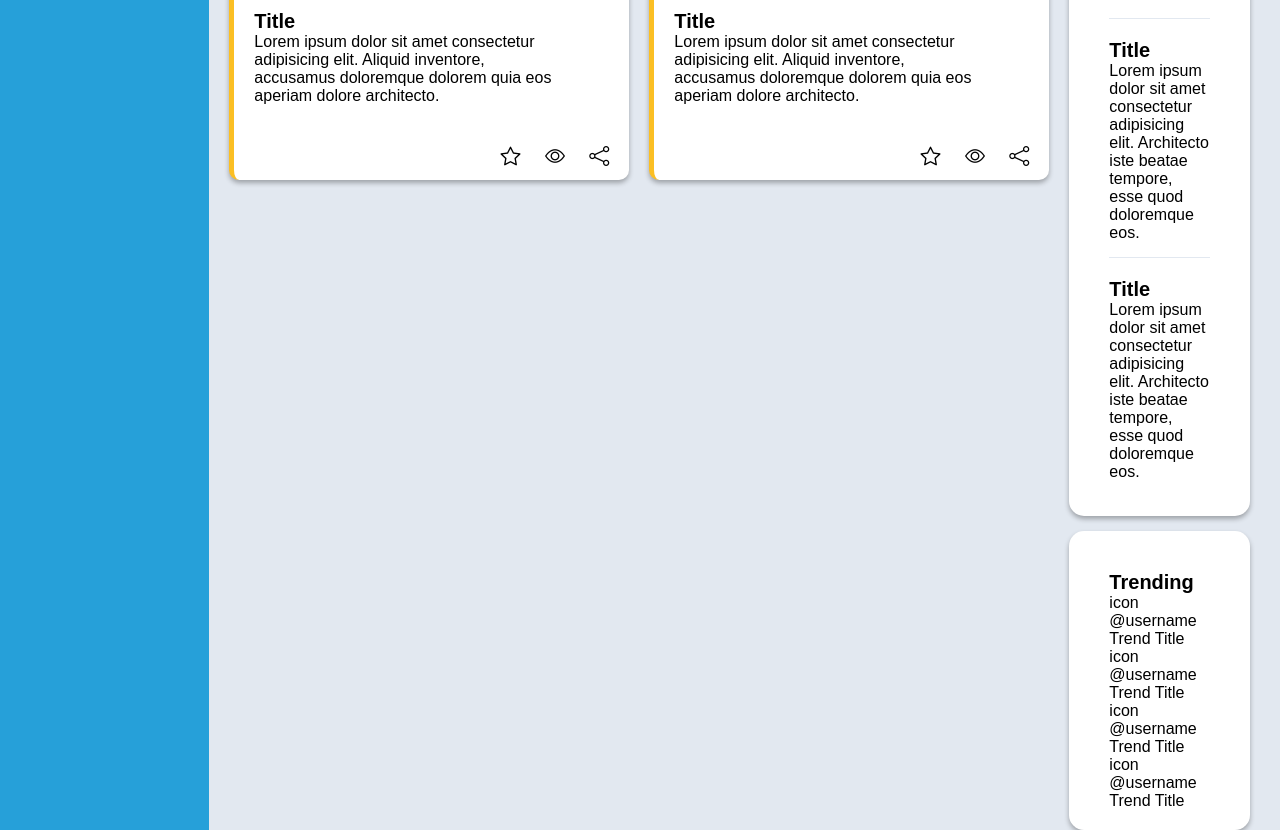
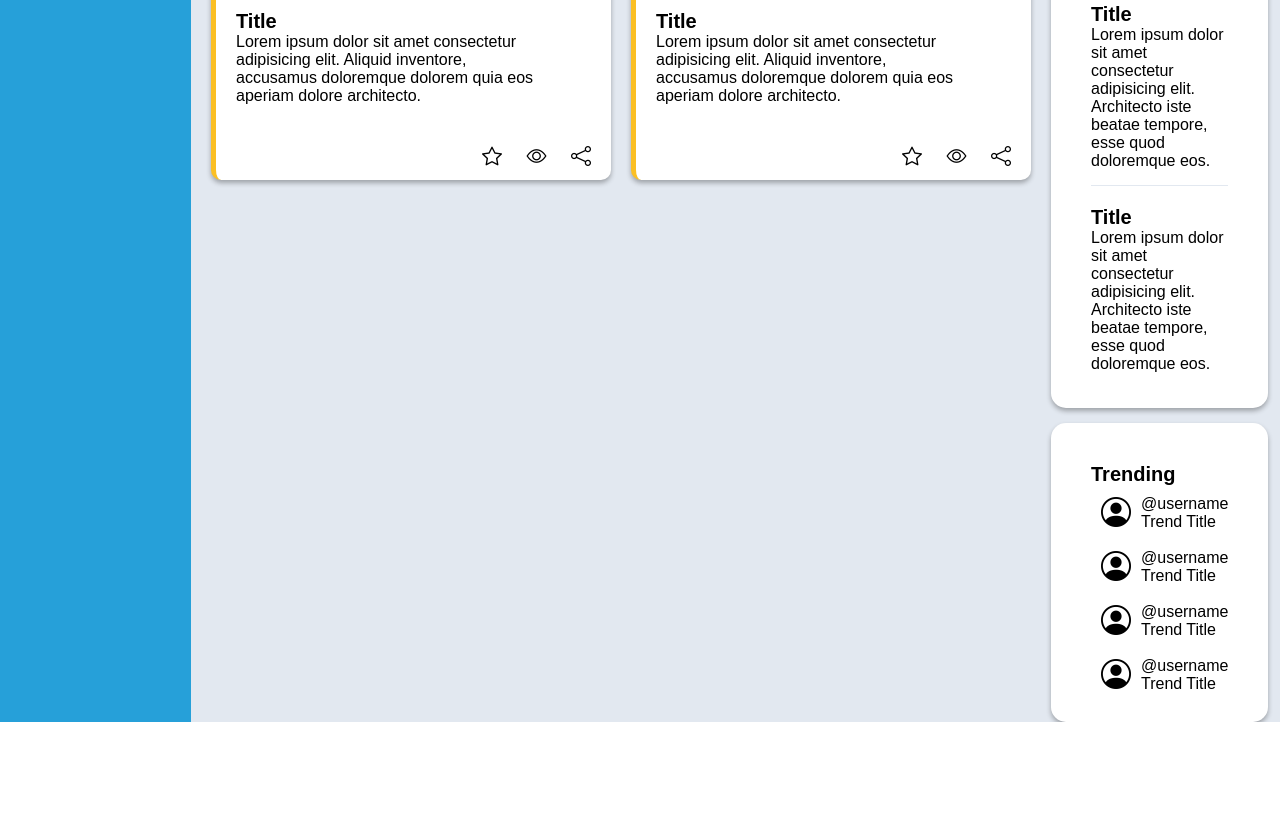
Before and after one commit to VictoriaAPineda/AdminDashboard_Project, a plain HTML site: page index.html in a window 1280 px wide. Shown: the part 444-1274 px from the top of the page. After the commit the page ends 1166 px from the top, so only its background shows below. Drawn offline with nearby package versions, Linux system fonts and the light colour scheme.

Commit message:
side card update

```diff
--- a/index.html
+++ b/index.html
@@ -132,24 +132,33 @@
                 <div id="trending-area" class="side-card">
                     <h5>Trending</h5>
                     <div class="trend">
-                        <p>icon</p>
+                        <i class="bi bi-person-circle"></i>
+                        <div>
                             <p>@username</p>
                             <p>Trend Title</p>
                         </div>
+
+                    </div>
                     <div class="trend">
-                        <p>icon</p>
+                        <i class="bi bi-person-circle"></i>
+                        <div>
                             <p>@username</p>
                             <p>Trend Title</p>
                         </div>
+                    </div>
                     <div class="trend">
-                        <p>icon</p>
+                        <i class="bi bi-person-circle"></i>
+                        <div>
                             <p>@username</p>
                             <p>Trend Title</p>
                         </div>
+                    </div>
                     <div class="trend">
-                        <p>icon</p>
+                        <i class="bi bi-person-circle"></i>
+                        <div>
                             <p>@username</p>
                             <p>Trend Title</p>
+                        </div>
                     </div>
 
 
--- a/style.css
+++ b/style.css
@@ -191,3 +191,12 @@
 .announcement p{
     padding-bottom: 15px;
 }
+#trending-area .trend{
+    display: flex;
+    align-items: center;
+}
+
+#trending-area .trend i{
+    font-size: 30px;
+    padding: 10px;
+}
```
Lines whose indentation alone changed are shown as unchanged.
